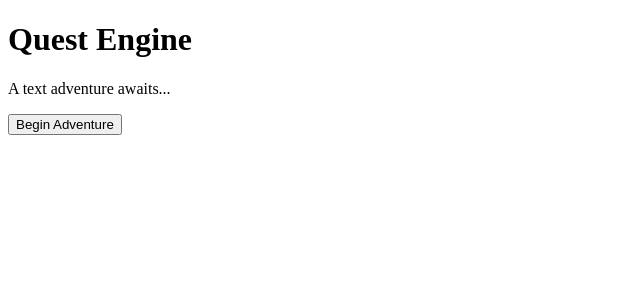
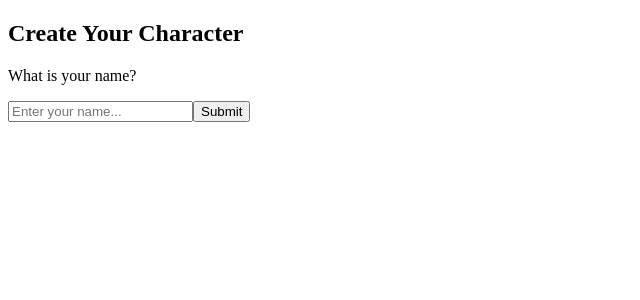
Before and after one commit to Mattwong37/QuestEngine, an Angular app: page / in a window 1280 px wide. Both pictures are taken after a click on the button "Begin Adventure". Shown: the top 300 px of the page, without its empty margins (0-640 px from the left). Built offline with nearby package versions, Linux system fonts and the light colour scheme.

Commit message:
feat: Add name input for character creation

```diff
--- a/src/app/components/title-screen/title-screen.html
+++ b/src/app/components/title-screen/title-screen.html
@@ -1,5 +1,16 @@
-<div class="title-screen">
-  <h1>Quest Engine</h1>
-  <p>A text adventure awaits...</p>
-  <button>Begin Adventure</button>
-</div>
+@if (currentScreen() === 'title') {
+  <div class="title-screen">
+    <h1>Quest Engine</h1>
+    <p>A text adventure awaits...</p>
+    <button (click)="startGame()">Begin Adventure</button>
+  </div>
+}
+
+@if (currentScreen() === 'character-creation') {
+  <div class="character-creation">
+    <h2>Create Your Character</h2>
+    <p>What is your name?</p>
+    <input type="text" [(ngModel)]="playerName" placeholder="Enter your name..." />
+    <button (click)="createCharacter()">Submit</button>
+  </div>
+}
--- a/src/app/components/title-screen/title-screen.ts
+++ b/src/app/components/title-screen/title-screen.ts
@@ -1,9 +1,23 @@
-import { Component } from '@angular/core';
+import { CommonModule } from '@angular/common';
+import { Component, signal } from '@angular/core';
+import { FormsModule } from '@angular/forms';
 
 @Component({
   selector: 'app-title-screen',
-  imports: [],
+  imports: [CommonModule, FormsModule],
   templateUrl: './title-screen.html',
   styleUrl: './title-screen.css',
 })
-export class TitleScreen {}
+
+export class TitleScreen {
+  currentScreen = signal('title');
+
+  playerName = signal('');
+  startGame() {
+    this.currentScreen.set('character-creation');
+  }
+
+  createCharacter() {
+    console.log('Player name:', this.playerName());
+  }
+}
```
